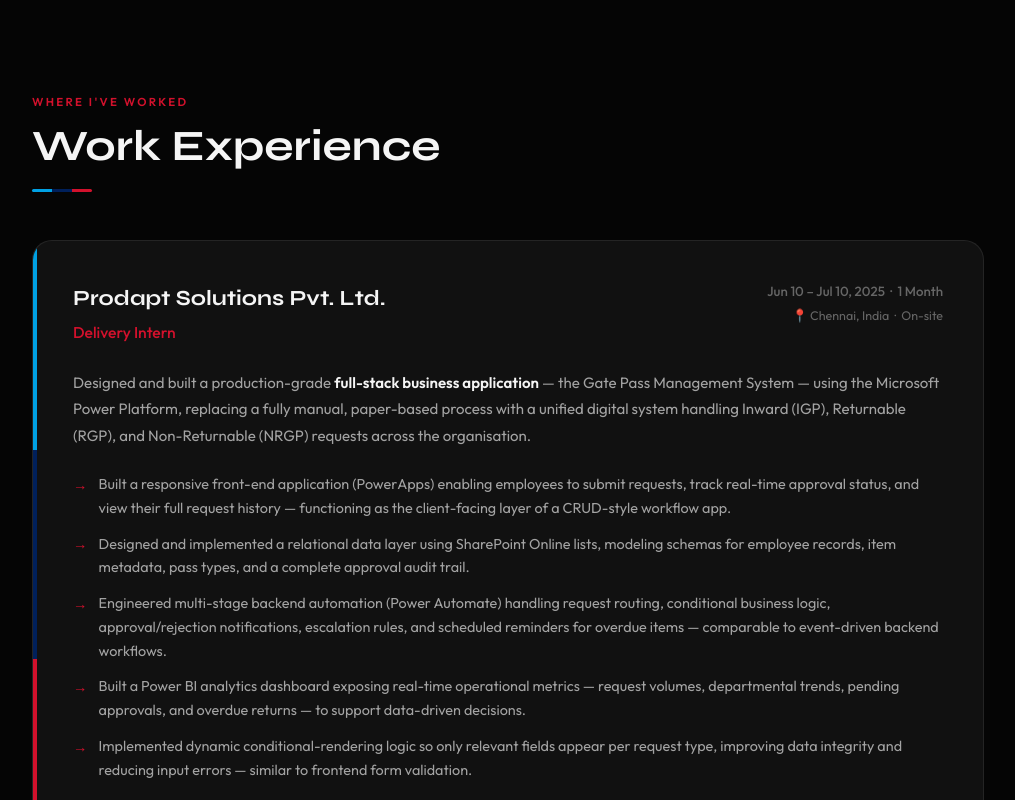
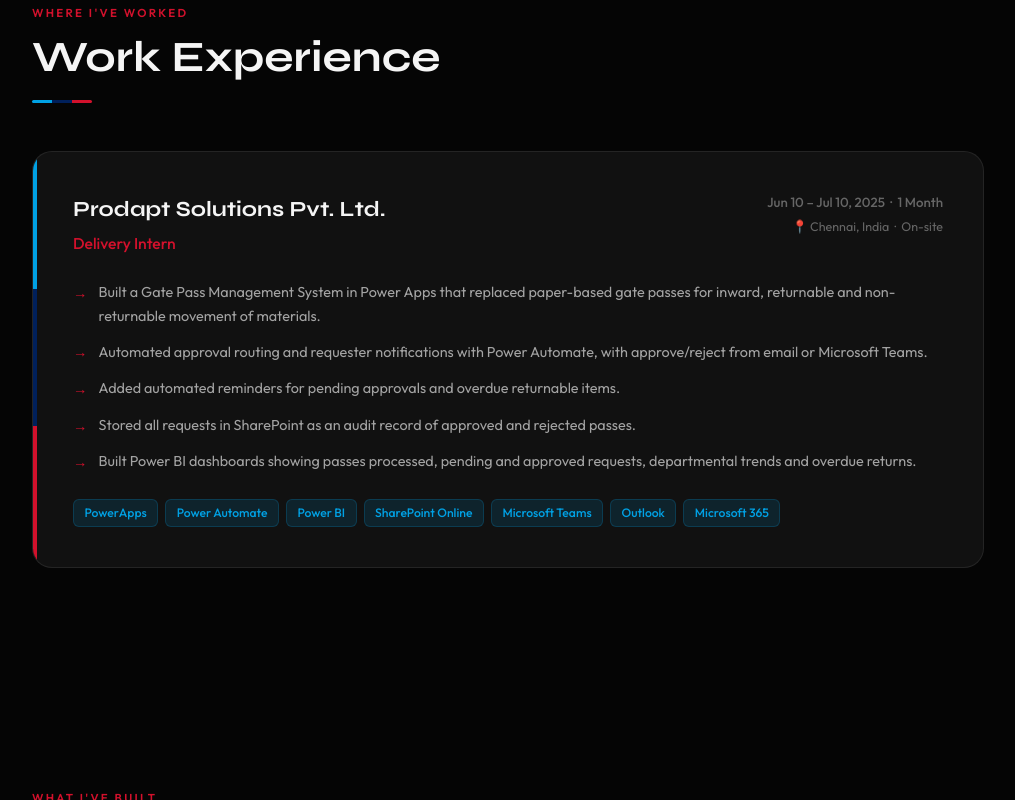
Before and after one commit to Anirudhm44/portfolio, a plain HTML site: page index.html in a window 1280 px wide. Shown: the part 3262-4062 px from the top of the page, without its empty margins (132-1147 px from the left). Drawn offline with Linux system fonts and the light colour scheme.

Commit message:
Update index.html

```diff
--- a/index.html
+++ b/index.html
@@ -4,7 +4,7 @@
   <meta charset="UTF-8" />
   <meta name="viewport" content="width=device-width, initial-scale=1.0" />
   <title>Anirudh M | Software Developer (Fresher) · Full Stack · Backend</title>
-  <meta name="description" content="Portfolio of Anirudh M — final-year engineering student and aspiring Software Developer who has designed Arcpilot (a cloud-agnostic Docker PaaS) and Arcpilot (an AWS-native deployment platform using S3, Step Functions, CodeBuild, ECR, ECS/Fargate and AWS CDK), enterprise Power Platform applications, and ESP32 embedded systems. Open to Software Developer, Full Stack, and Backend Developer internships and fresher roles." />
+  <meta name="description" content="Portfolio of Anirudh M — final-year engineering student and aspiring Software Developer who has built enterprise Power Platform applications and ESP32 embedded systems. Open to Software Developer, Full Stack, and Backend Developer internships and fresher roles." />
   <meta name="keywords" content="Anirudh M, Software Developer fresher, Full Stack Developer, Backend Developer, Cloud, React, Vite, Node.js, Express, TypeScript, Docker, BullMQ, Redis, Traefik, PostgreSQL, AWS CDK, Step Functions, CodeBuild, ECR, ECS Fargate, ALB, S3, CloudFront, Secrets Manager, CloudWatch, Power Platform, Chennai, Anna University" />
   <meta name="author" content="Anirudh M" />
   <meta property="og:title" content="Anirudh M — Software Developer Portfolio" />
@@ -553,7 +553,7 @@
       <div class="about-text rv d2">
         <p>I am a <strong>final-year engineering student</strong> pursuing a career as a <strong>Software Developer</strong>, with a strong grip on programming fundamentals and a track record of shipping applications that solve real business problems — not just classroom exercises. My experience spans full-stack application development, backend workflow automation, and data-driven analytics.</p>
         <p>I have delivered end-to-end software solutions — most notably an enterprise-grade full-stack workflow application on the <strong>Microsoft Power Platform</strong> during my internship at Prodapt Solutions, where I designed and implemented multi-stage digital workflows that transformed manual, paper-based operations into an automated business process, improving accuracy and productivity. I've also applied the same engineering rigor to <strong>Python-driven IoT and data systems</strong>.</p>
-        <p>My technical expertise includes <strong>Python, C, C++, TypeScript, SQL</strong>, <strong>React, Vite and Node.js/Express</strong>, <strong>Docker, BullMQ, Redis and Traefik</strong>, <strong>AWS (CDK, S3, Step Functions, CodeBuild, ECR, ECS/Fargate, ALB, RDS, Secrets Manager, CloudWatch, EventBridge, IAM, Route 53, ACM, CloudFront)</strong>, the <strong>Microsoft Power Platform</strong>, and embedded systems. Alongside my internship work, I have designed two independent deployment platforms — <strong>Arcpilot</strong> (a cloud-agnostic, Docker-native PaaS) and <strong>Arcpilot</strong> (an AWS-native PaaS built around managed AWS services) — and I enjoy building reliable backend workflows, integrating databases and APIs, and turning data into dashboards.</p>
+        <p>My technical expertise includes <strong>Python, C, C++, TypeScript, SQL</strong>, <strong>React, Vite and Node.js/Express</strong>, <strong>Docker, BullMQ, Redis and Traefik</strong>, <strong>AWS (CDK, S3, Step Functions, CodeBuild, ECR, ECS/Fargate, ALB, RDS, Secrets Manager, CloudWatch, EventBridge, IAM, Route 53, ACM, CloudFront)</strong>, the <strong>Microsoft Power Platform</strong>, and embedded systems. I enjoy building reliable backend workflows, integrating databases and APIs, and turning data into dashboards.</p>
         <p>Beyond software development, I co-authored a research paper submitted to <strong>ICECER 2025</strong> on carbon capture technologies, reflecting my commitment to applying engineering and technology to solve complex global challenges. My projects are guided by a strong problem-solving mindset and an emphasis on writing clean, maintainable, and scalable solutions.</p>
         <p>I am actively seeking opportunities as a <strong>Software Developer</strong> where I can contribute to building high-quality software, collaborate with engineering teams, and continuously expand my expertise in modern software development, cloud technologies, and artificial intelligence.</p>
       </div>
@@ -633,15 +633,12 @@
           <div class="exp-loc">📍 Chennai, India &nbsp;·&nbsp; On-site</div>
         </div>
       </div>
-      <p class="exp-desc">
-        Designed and built a production-grade <strong style="color:var(--t1)">full-stack business application</strong> — the Gate Pass Management System — using the Microsoft Power Platform, replacing a fully manual, paper-based process with a unified digital system handling Inward (IGP), Returnable (RGP), and Non-Returnable (NRGP) requests across the organisation.
-      </p>
       <ul class="exp-list">
-        <li>Built a responsive front-end application (PowerApps) enabling employees to submit requests, track real-time approval status, and view their full request history — functioning as the client-facing layer of a CRUD-style workflow app.</li>
-        <li>Designed and implemented a relational data layer using SharePoint Online lists, modeling schemas for employee records, item metadata, pass types, and a complete approval audit trail.</li>
-        <li>Engineered multi-stage backend automation (Power Automate) handling request routing, conditional business logic, approval/rejection notifications, escalation rules, and scheduled reminders for overdue items — comparable to event-driven backend workflows.</li>
-        <li>Built a Power BI analytics dashboard exposing real-time operational metrics — request volumes, departmental trends, pending approvals, and overdue returns — to support data-driven decisions.</li>
-        <li>Implemented dynamic conditional-rendering logic so only relevant fields appear per request type, improving data integrity and reducing input errors — similar to frontend form validation.</li>
+        <li>Built a Gate Pass Management System in Power Apps that replaced paper-based gate passes for inward, returnable and non-returnable movement of materials.</li>
+        <li>Automated approval routing and requester notifications with Power Automate, with approve/reject from email or Microsoft Teams.</li>
+        <li>Added automated reminders for pending approvals and overdue returnable items.</li>
+        <li>Stored all requests in SharePoint as an audit record of approved and rejected passes.</li>
+        <li>Built Power BI dashboards showing passes processed, pending and approved requests, departmental trends and overdue returns.</li>
       </ul>
       <div class="tool-row">
         <span class="tool-tag">PowerApps</span><span class="tool-tag">Power Automate</span><span class="tool-tag">Power BI</span>
@@ -662,7 +659,6 @@
         <div class="proj-ico">🌍</div>
         <div class="proj-name">ESP32-Based CO₂ Capture &amp; Monitoring System</div>
         <p class="proj-desc">An ESP32 system that monitors an adsorbent-based CO₂ capture unit, using a blower for controlled airflow. Dual NDIR sensors at the chamber inlet and outlet let the ESP32 compute live percentage reduction and capture efficiency. Calibration and data-acquisition routines in embedded C/Python reduce sensor noise, and readings show live on an OLED/LCD. Aligned with UN SDGs 9, 11 and 13.</p>
-        <div class="proj-outcome">📄 Conference Paper Submitted — ICECER 2025</div>
         <div class="proj-tags">
           <span class="proj-tag">ESP32</span><span class="proj-tag">NDIR Sensors</span><span class="proj-tag">OLED/LCD</span>
           <span class="proj-tag">Embedded C</span><span class="proj-tag">Python</span><span class="proj-tag">SDG 9 · 11 · 13</span>
```
